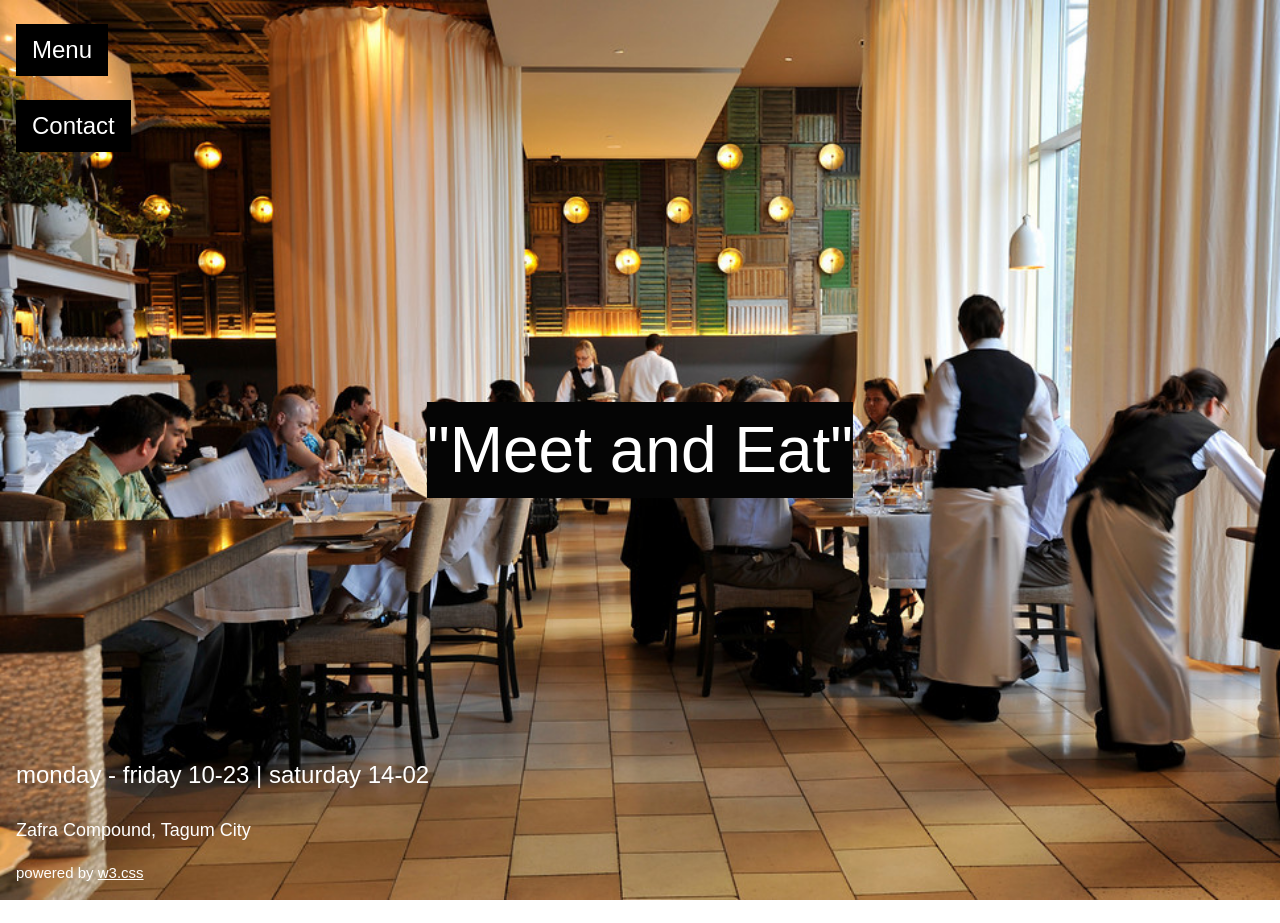
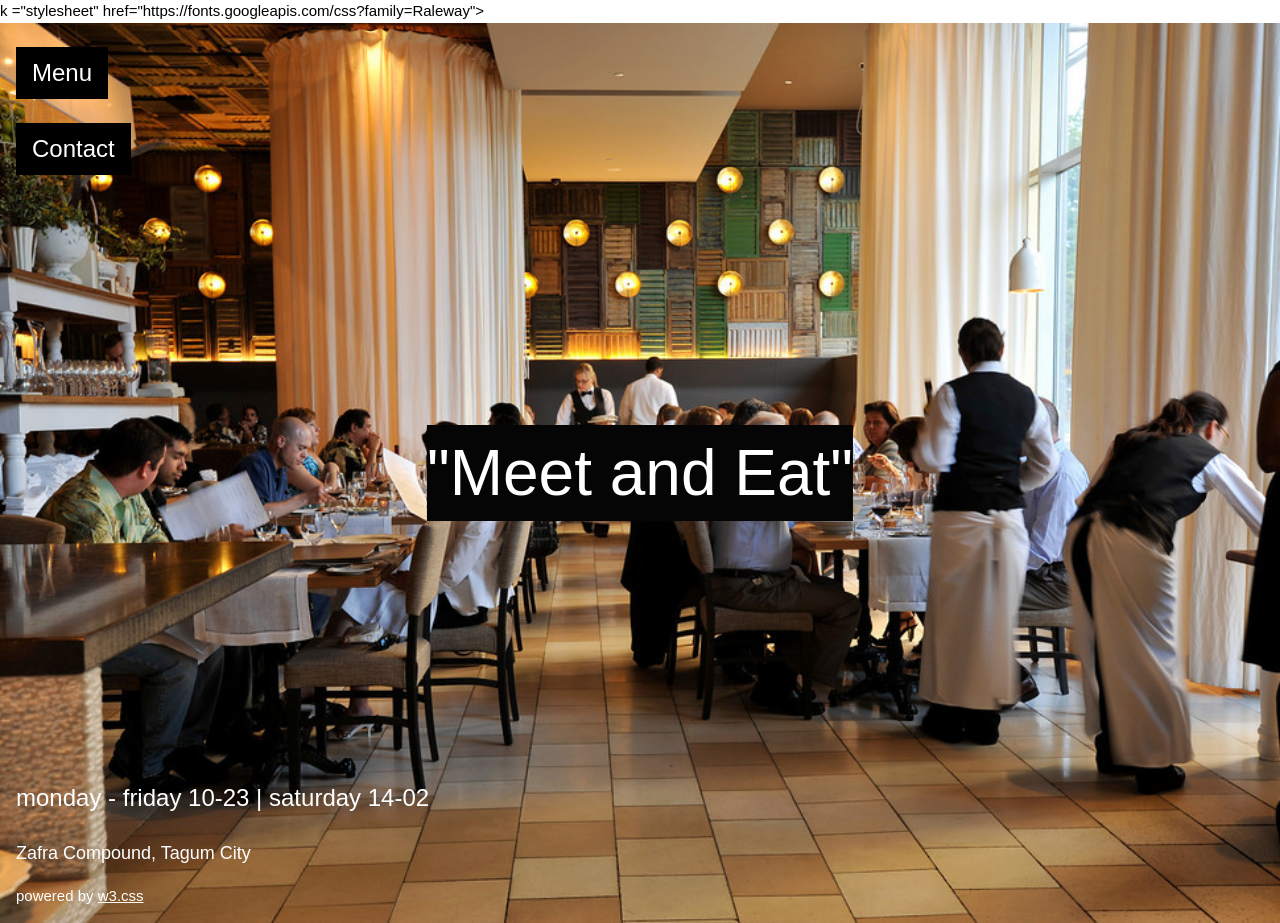
Before and after one commit to Joel422/Restaurant_domain, a Jekyll site: the page built from index.html, in a window 1280 px wide. Built offline with Jekyll 4.4.1, drawn with Linux system fonts in a browser that asks for light colours; before the commit the page ends 900 px from its top, so only the background shows below that.

Commit message:
initial commit

```diff
--- a/_layouts/default.html
+++ b/_layouts/default.html
@@ -4,7 +4,7 @@
 <meta charset="UTF-8">
 <meta name="viewport" content="width=device-width, initial-scale=1">
 <link rel="stylesheet" href="https://www.w3schools.com/w3css/4/w3.css">
-<link rel="stylesheet" href="https://fonts.googleapis.com/css?family=Raleway">
+k ="stylesheet" href="https://fonts.googleapis.com/css?family=Raleway">
 <link href="etc/style.css" rel="stylesheet">
 <style>
 body,h1,h5 {font-family: "elephant", sans-serif}
```
